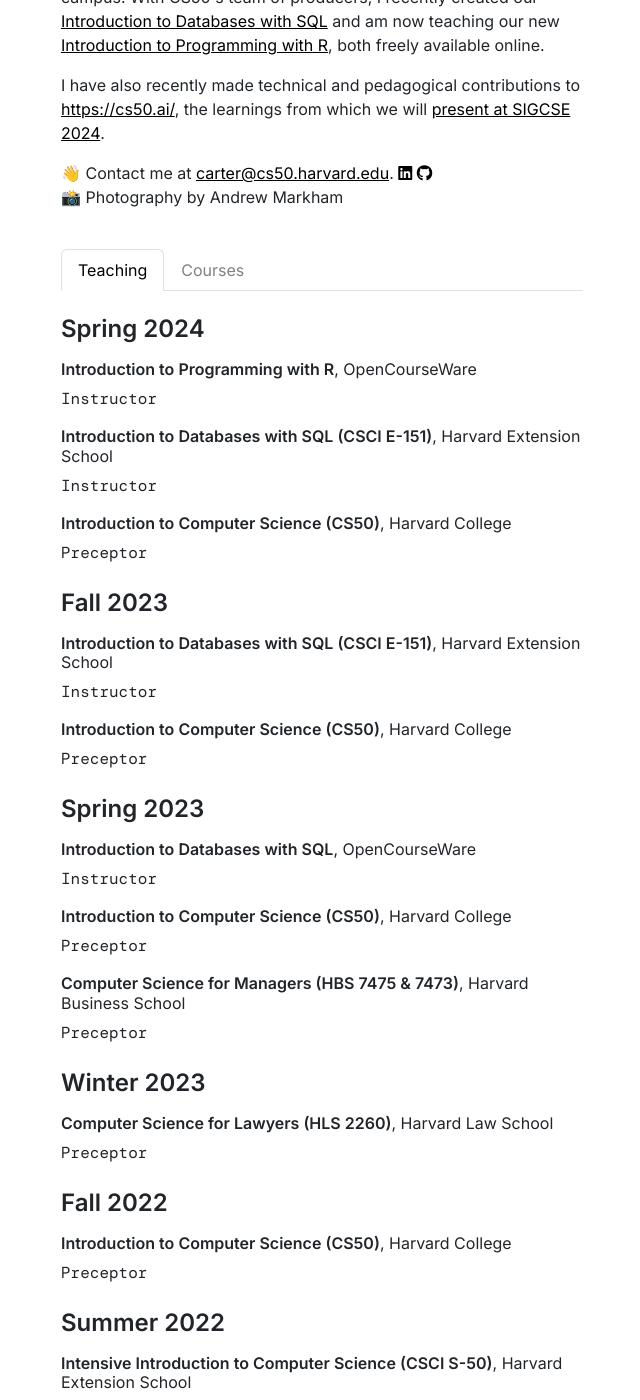
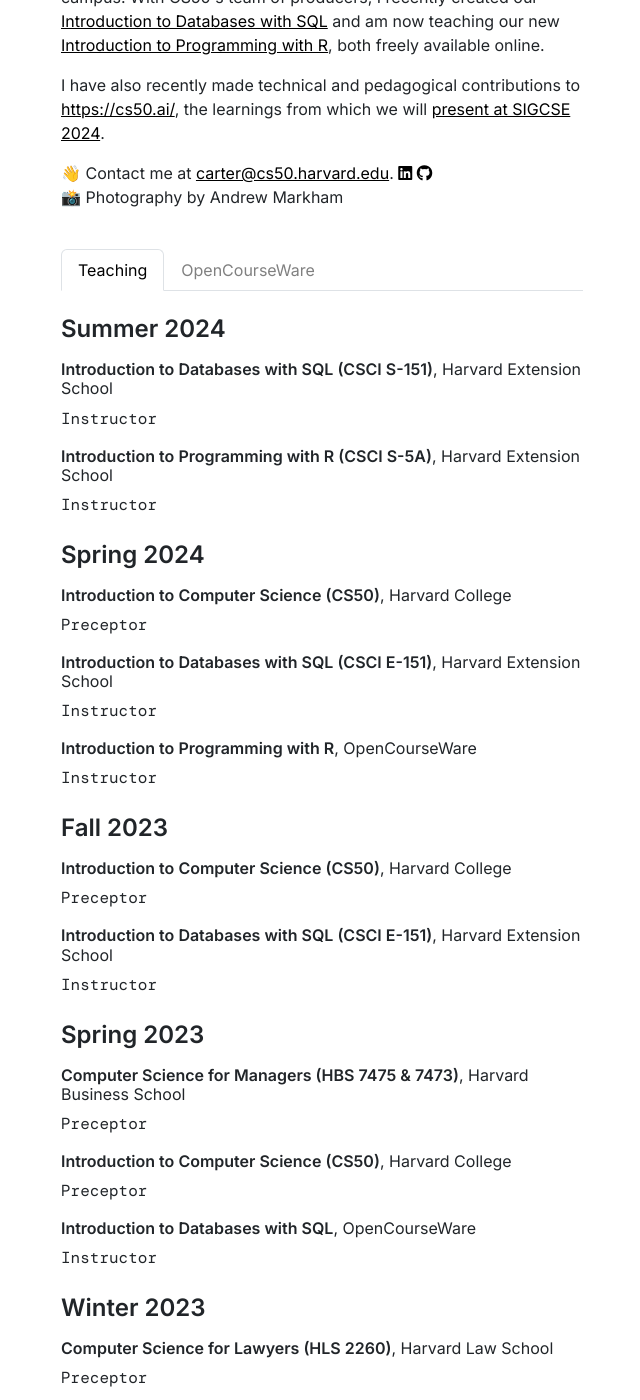
Before and after one commit to CarterZenke/jekyll-carterzenke.me, a Jekyll site: the page built from index.html, in a window 1280 px wide and 1400 px high, scrolled down 213 px. Shown: the whole window, without its empty margins (318-958 px from the left). Built offline with Jekyll 4.4.1, drawn with Linux system fonts in a browser that asks for light colours; nearby versions of some CDN libraries; comment, search, counter and statistics services are not loaded; some of the changed text lies outside the part shown.

Commit message:
Add summer courses, update OCW page

```diff
--- a/_data/navigation.yml
+++ b/_data/navigation.yml
@@ -1,4 +1,4 @@
 - name: Teaching
   link: /
-- name: Courses
+- name: OpenCourseWare
   link: /courses.html
--- a/index.html
+++ b/index.html
@@ -6,44 +6,55 @@
 <div class="row">
     <div class="col">
         <div class="term mb-4">
+            <h4 class="mb-3" style="font-weight: 600">Summer 2024</h4>
+            <div class="course mb-3">
+                <h6><span style="font-weight: 600">Introduction to Databases with SQL (CSCI S-151)</span>, Harvard Extension School</h6>
+                <p class="role">Instructor</p>
+            </div>
+            <div class="course mb-3">
+                <h6><span style="font-weight: 600">Introduction to Programming with R (CSCI S-5A)</span>, Harvard Extension School</h6>
+                <p class="role">Instructor</p>
+            </div>
+        </div>
+        <div class="term mb-4">
             <h4 class="mb-3" style="font-weight: 600">Spring 2024</h4>
             <div class="course mb-3">
-                <h6><span style="font-weight: 600">Introduction to Programming with R</span>, OpenCourseWare</h6>
-                <p class="role">Instructor</p>
+                <h6><span style="font-weight: 600">Introduction to Computer Science (CS50)</span>, Harvard College</h6>
+                <p class="role">Preceptor</p>
             </div>
             <div class="course mb-3">
                 <h6><span style="font-weight: 600">Introduction to Databases with SQL (CSCI E-151)</span>, Harvard Extension School</h6>
                 <p class="role">Instructor</p>
             </div>
             <div class="course mb-3">
-                <h6><span style="font-weight: 600">Introduction to Computer Science (CS50)</span>, Harvard College</h6>
-                <p class="role">Preceptor</p>
+                <h6><span style="font-weight: 600">Introduction to Programming with R</span>, OpenCourseWare</h6>
+                <p class="role">Instructor</p>
             </div>
         </div>
         <div class="term mb-4">
             <h4 class="mb-3" style="font-weight: 600">Fall 2023</h4>
             <div class="course mb-3">
+                <h6><span style="font-weight: 600">Introduction to Computer Science (CS50)</span>, Harvard College</h6>
+                <p class="role">Preceptor</p>
+            </div>
+            <div class="course mb-3">
                 <h6><span style="font-weight: 600">Introduction to Databases with SQL (CSCI E-151)</span>, Harvard Extension School</h6>
                 <p class="role">Instructor</p>
-            </div>
-            <div class="course mb-3">
-                <h6><span style="font-weight: 600">Introduction to Computer Science (CS50)</span>, Harvard College</h6>
-                <p class="role">Preceptor</p>
             </div>
         </div>
         <div class="term mb-4">
             <h4 class="mb-3" style="font-weight: 600">Spring 2023</h4>
             <div class="course mb-3">
-                <h6><span style="font-weight: 600">Introduction to Databases with SQL</span>, OpenCourseWare</h6>
-                <p class="role">Instructor</p>
+                <h6><span style="font-weight: 600">Computer Science for Managers (HBS 7475 & 7473)</span>, Harvard Business School</h6>
+                <p class="role">Preceptor</p>
             </div>
             <div class="course mb-3">
                 <h6><span style="font-weight: 600">Introduction to Computer Science (CS50)</span>, Harvard College</h6>
                 <p class="role">Preceptor</p>
             </div>
             <div class="course mb-3">
-                <h6><span style="font-weight: 600">Computer Science for Managers (HBS 7475 & 7473)</span>, Harvard Business School</h6>
-                <p class="role">Preceptor</p>
+                <h6><span style="font-weight: 600">Introduction to Databases with SQL</span>, OpenCourseWare</h6>
+                <p class="role">Instructor</p>
             </div>
         </div>
         <div class="term mb-4">
@@ -70,11 +81,11 @@
         <div class="term mb-4">
             <h4 class="mb-3" style="font-weight: 600">Spring 2022</h4>
             <div class="course mb-3">
-                <h6><span style="font-weight: 600">Introduction to Computer Science (CS50)</span>, Harvard College</h6>
+                <h6><span style="font-weight: 600">Computer Science for Managers (HBS 7475 & 7473)</span>, Harvard Business School</h6>
                 <p class="role">Preceptor</p>
             </div>
             <div class="course mb-3">
-                <h6><span style="font-weight: 600">Computer Science for Managers (HBS 7475 & 7473)</span>, Harvard Business School</h6>
+                <h6><span style="font-weight: 600">Introduction to Computer Science (CS50)</span>, Harvard College</h6>
                 <p class="role">Preceptor</p>
             </div>
         </div>
```
Also changed, not shown: courses.html (+4 -9 lines).
